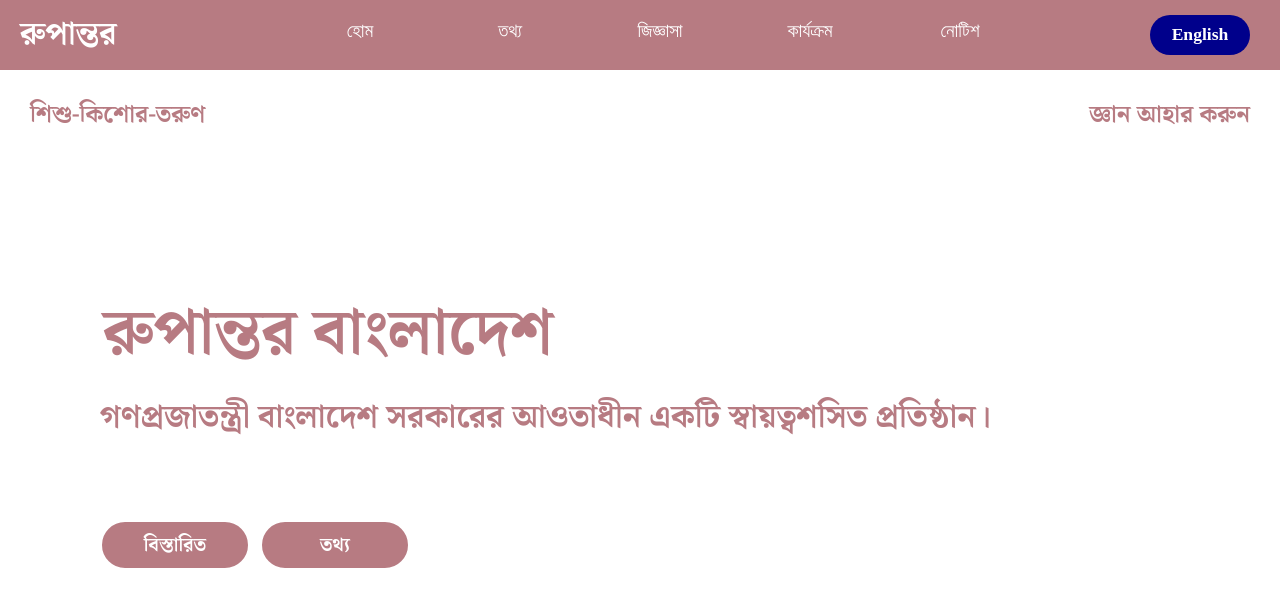
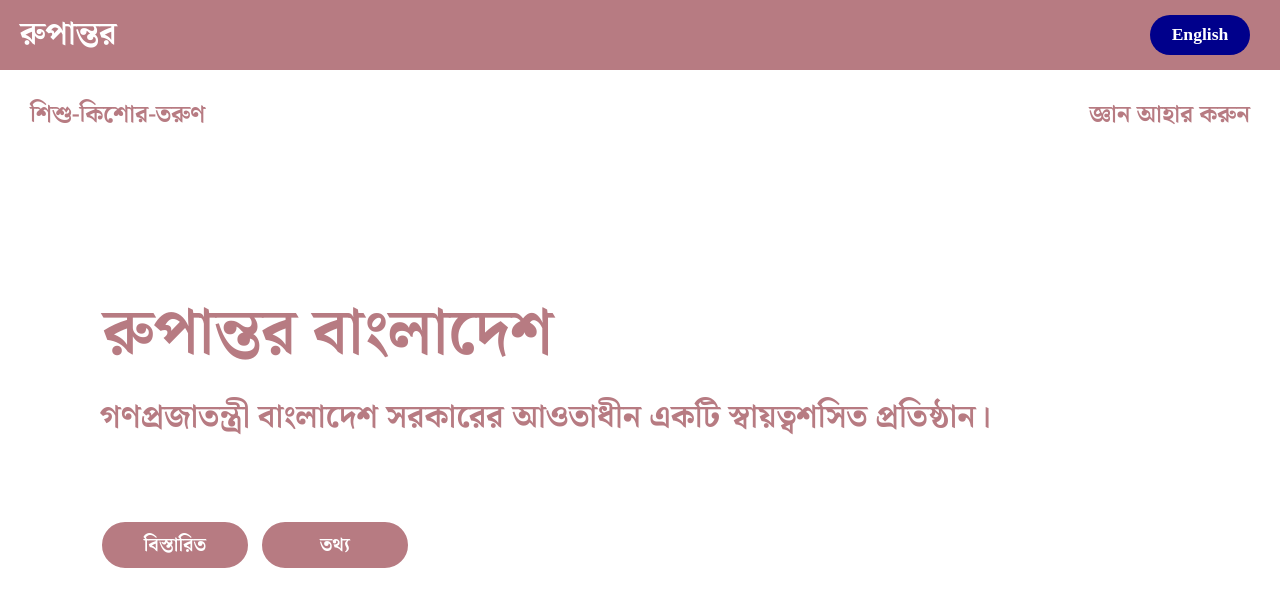
Before and after one commit to WebSeller-06/Rupantor, a plain HTML site: page index.html in a window 1280 px wide. Shown: the top 606 px of the page. Drawn offline with nearby package versions, Linux system fonts and the light colour scheme.

Commit message:
Update index.html

```diff
--- a/index.html
+++ b/index.html
@@ -12,14 +12,7 @@
     <div class="container">
         <nav>
             <h2>রুপান্তর </h2>
-            <ul>
-                <li><a href="index.html">হোম</a></li>
-                <li><a href="tt.html">তথ্য</a></li>
 
-                <li><a href="faq.html">জিজ্ঞাসা</a></li>
-                <li><a href="jiggasa.html">কার্যক্রম</a></li>
-                <li><a href="cart.html">নোটিশ</a></li>
-            </ul>
             <button>English</button>
 
         </nav>
```
